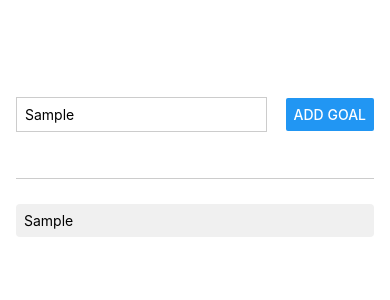
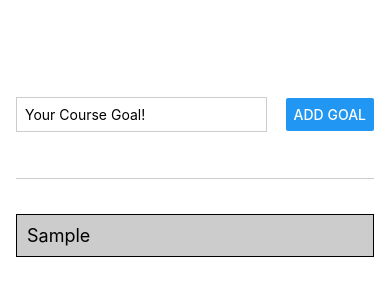
Before and after one commit to Yariki/goals-sample-react-native, a React Native app: screen / in a window 390 px wide. Both pictures are taken after typing "Sample" into the empty fields and a click on the button "ADD GOAL". Shown: the top 300 px of the page. Built offline with nearby package versions, Linux system fonts and the light colour scheme.

Commit message:
added separate components for input and list item

```diff
--- a/App.tsx
+++ b/App.tsx
@@ -7,41 +7,27 @@ import { StyleSheet,
         TextInput,
         ScrollView,
       FlatList} from 'react-native';
+import GoalItem from './components/GoalItem';
+import GoalInput from './components/GoalInput';
 
 export default function App() {
 
-  const [enteredGoal, setEnteredGoal] = useState('');
   const [courseGoals, setCourseGoals] = useState<string[]>([]);
 
-  function goalInputHandler(enteredText: string) {
-    setEnteredGoal(enteredText);
-  };
-
-  function addGoalHandler() {
+  function addGoalHandler(enteredGoal: string) {
     setCourseGoals(currentGoals => [...currentGoals, enteredGoal]);
   }
 
   return (
     <View style={styles.appContainer}>
-      <View style={styles.inputContainer}>
-        <TextInput
-          onChangeText={goalInputHandler}
-          style={styles.textInput} placeholder="Your Course Goal!"
-          />
-        <Button
-          onPress={addGoalHandler}
-          title="ADD GOAL"
-          />
-      </View>
+      <GoalInput addGoal={addGoalHandler}/>
       <View style={styles.goalsContainer}>
         <FlatList
         data={courseGoals}
           renderItem={({item, index}) => (
               courseGoals.length === 0
               ? <Text>No Goals Yet!</Text>
-              : <View key={index} style={styles.goalItem}>
-                  <Text style={styles.goalText}>{item}</Text>
-                </View>
+              : <GoalItem text={item} index={index}/>
           )}
         >
         </FlatList>
@@ -56,32 +42,8 @@ const styles = StyleSheet.create({
     paddingHorizontal: 16,
     flex: 1
   },
-  inputContainer: {
-    flex: 1,
-    flexDirection: 'row',
-    justifyContent: 'space-between',
-    alignItems: 'center',
-    marginBottom: 25,
-    borderBottomWidth: 1,
-    borderBlockColor: '#cccccc'
-  },
-  textInput: {
-    borderWidth:1,
-    borderColor: '#cccccc',
-    width: ' 70%',
-    marginRight: 8,
-    padding: 8
-  },
+
   goalsContainer: {
     flex: 5
-  },
-  goalItem: {
-    marginBottom: 8,
-    padding: 8,
-    borderRadius: 4,
-    backgroundColor: '#f0f0f0'
-  },
-  goalText: {
-    color: 'black'
   }
 });
--- /dev/null
+++ b/components/GoalInput.tsx
@@ -0,0 +1,61 @@
+import { useState } from "react";
+import { Button, TextInput, View, StyleSheet } from "react-native";
+
+
+export interface GoalInputProps {
+    addGoal: (goal: string) => void;
+}
+
+const GoalInput = (props: GoalInputProps) => {
+
+    const [enteredGoal, setEnteredGoal] = useState('');
+
+    function goalInputHandler(enteredText: string) {
+        setEnteredGoal(enteredText);
+    };
+
+    function addGoalHandler() {
+
+        if(!props.addGoal){
+            return;
+        }
+
+        props.addGoal(enteredGoal);
+        setEnteredGoal('');
+    }
+
+    return (      <View style={styles.inputContainer}>
+        <TextInput
+          onChangeText={goalInputHandler}
+          style={styles.textInput} placeholder="Your Course Goal!"
+          value={enteredGoal}
+          />
+        <Button
+          onPress={addGoalHandler}
+          title="ADD GOAL"
+          />
+      </View>);
+}
+
+
+export default GoalInput;
+
+const styles = StyleSheet.create({
+    inputContainer: {
+        flex: 1,
+        flexDirection: 'row',
+        justifyContent: 'space-between',
+        alignItems: 'center',
+        marginBottom: 25,
+        borderBottomWidth: 1,
+        borderBlockColor: '#cccccc'
+      },
+      textInput: {
+        borderWidth:1,
+        borderColor: '#cccccc',
+        width: ' 70%',
+        marginRight: 8,
+        padding: 8
+      },
+
+});
--- /dev/null
+++ b/components/GoalItem.tsx
@@ -0,0 +1,29 @@
+import { StyleSheet, View, Text } from "react-native";
+
+
+export interface GoalItemProps {
+  text: string;
+  index: number
+}
+
+function GoalItem(props: GoalItemProps) {
+    return (<View key={props.index} style={styles.goalItem}>
+        <Text style={styles.goalText}>{props.text}</Text>
+  </View>);
+}
+
+
+export default GoalItem;
+
+const styles = StyleSheet.create({
+    goalItem: {
+        padding: 10,
+        marginVertical: 10,
+        backgroundColor: '#ccc',
+        borderColor: 'black',
+        borderWidth: 1
+      },
+      goalText: {
+        fontSize: 18
+      }
+});
```
